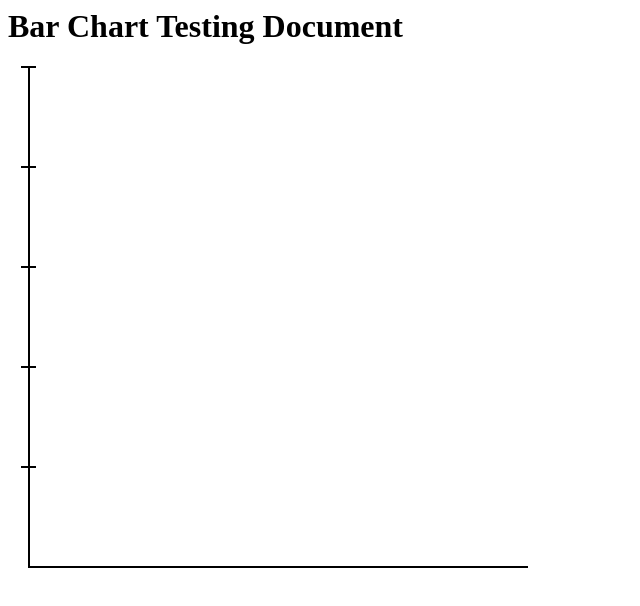
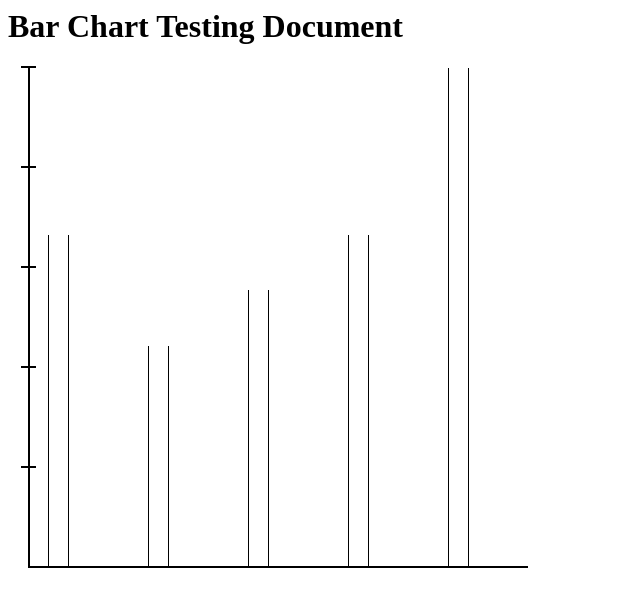
Before and after one commit to Arshya-S/Bar-Chart, a website: page index.html in a window 1280 px wide. Shown: the whole page, without its empty margins (0-640 px from the left). Drawn offline with nearby package versions, Linux system fonts and the light colour scheme.

Commit message:
added the vertical lines for the bars

```diff
--- a/main.css
+++ b/main.css
@@ -2,7 +2,6 @@
   position: relative;
   bottom: 0;
   left: 20;
-
   height: 1.5px;
   width: 1px;
   background: black;
@@ -24,3 +23,11 @@
   width: 15px;
   background: black;
 }
+
+.bar {
+  position: absolute;
+  bottom: 0;
+  width: 1px;
+  background: black;
+
+}
--- a/main.js
+++ b/main.js
@@ -9,7 +9,7 @@ $(document).ready(function(){
     $(element).append(vLine);
 
     // create div for horizontal line and set width
-    const hLine = $('<div>').addClass('h_line')
+    const hLine = $('<div>').addClass('h_line');
     hLine.css('width', options.chartWidth);
     $(element).append(hLine);
 
@@ -19,19 +19,33 @@ $(document).ready(function(){
       let tick = $('<div>').addClass('tick').css('top', i * interval + 'px').css('left', '-7.5px');
       $(vLine).append(tick);
     }
+
   }
 
   // function that creates the bars
-  const createBars = function (data,element,options) {
+  const createBars = function (data,options,element) {
+    // finds the max value of the data
+    let maxValue = Math.max(...data);
+    // partitions x-axis to create evenly spread out bars
+    let division = options.chartWidth / data.length;
 
-    for (let value of data) {
+    // loop to add the left and right vertical lines of the bars
+    // height of bar is determined by bar chart height
+    // position is determined by the partitioning done by 'division'
+    for (let i = 0; i < data.length; i++) {
       let leftVertical = $('<div>').addClass('bar');
-      leftVertical.css('height', maxValue)
+      leftVertical.css('height', (data[i]/maxValue)*options.chartHeight + 'px');
+      leftVertical.css('left', 20 + (i * division));
 
-    }
+      let rightVertical = $('<div>').addClass('bar');
+      rightVertical.css('height', (data[i]/maxValue)*options.chartHeight + 'px');
+      rightVertical.css('left', 40 + (i * division));
 
 
 
+      $(element).append(leftVertical)
+      $(element).append(rightVertical)
+    }
   }
 
 
@@ -44,6 +58,8 @@ $(document).ready(function(){
     $(element).append(chartBody);
 
     createAxis(options, '.chart_body');
+
+    createBars(data,options,'.h_line');
   }
 
 
@@ -52,7 +68,7 @@ $(document).ready(function(){
 
   // Test Code:
   let element = '#reference';
-  let data = [2,4,5,6,9];
+  let data = [6,4,5,6,9];
   let options = {chartWidth:500, chartHeight:500, tickCount: 5};
 
   drawBarChart(data,options,element);
```
